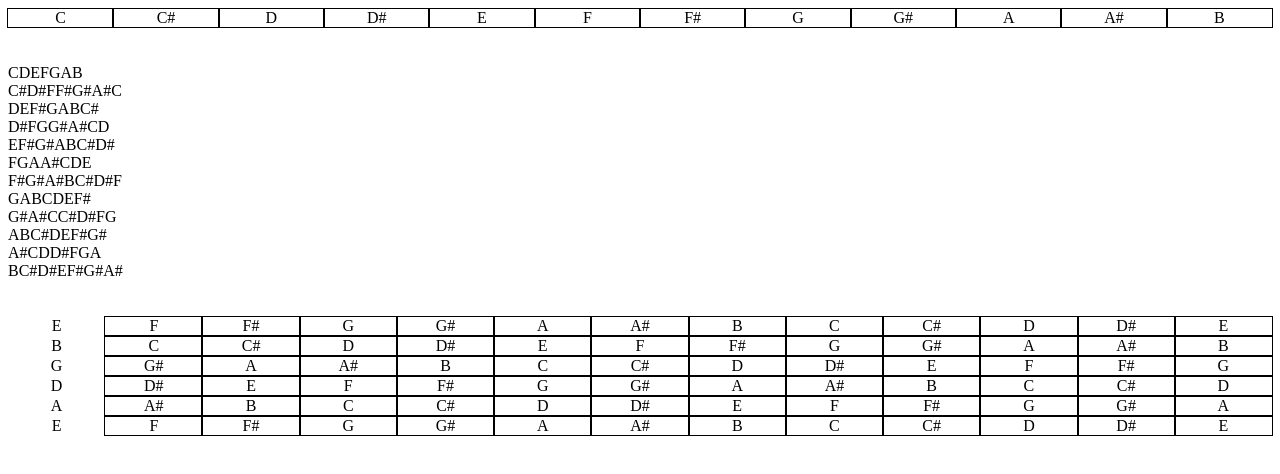
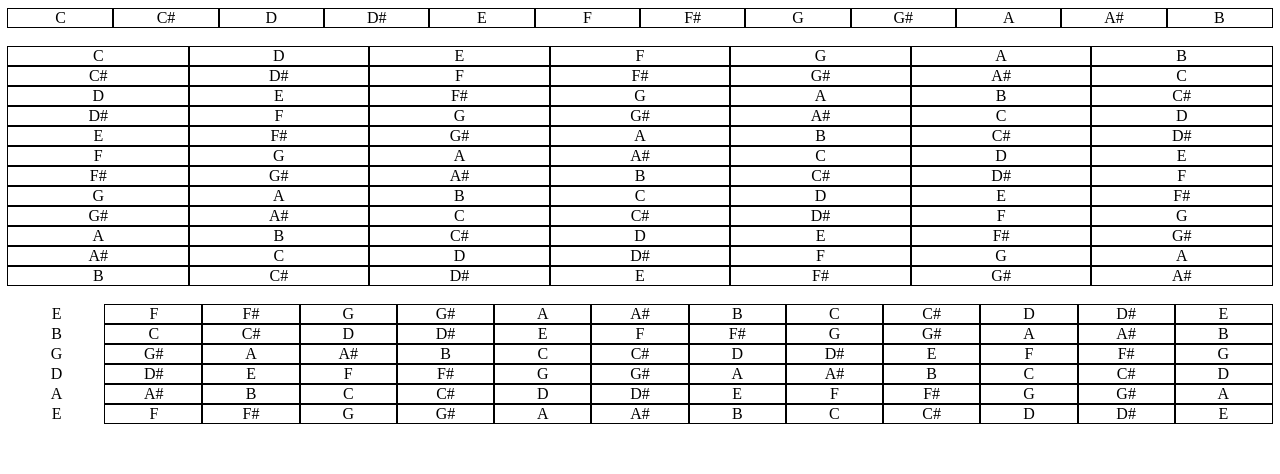
Before and after one commit to marano/purechords, a React (Create React App) app: page / in a window 1280 px wide. Shown: the top 474 px of the page. Built offline with nearby package versions, Linux system fonts and the light colour scheme.

Commit message:
Grid for major scales

```diff
--- a/src/App.js
+++ b/src/App.js
@@ -1,28 +1,17 @@
 import React from 'react';
-import MajorScale from './MajorScale';
 import GuitarArm from './GuitarArm';
-import { noteIndexes } from './notes';
 import ChromaticScale from './ChromaticScale';
+import MajorScales from './MajorScales';
 import NoteHighlightProvider from './NoteHighlightProvider';
 
 export default function App() {
   return (
     <NoteHighlightProvider>
-      <div>
-        <ChromaticScale />
-      </div>
+      <ChromaticScale />
       <br />
+      <MajorScales />
       <br />
-      <div>
-        {noteIndexes.map(
-          (noteIndex) => <div><MajorScale key={noteIndex} keyIndex={noteIndex} /></div>,
-        )}
-      </div>
-      <br />
-      <br />
-      <div>
-        <GuitarArm strings={[4, 11, 7, 2, 9, 4]} fretCount={13} />
-      </div>
+      <GuitarArm strings={[4, 11, 7, 2, 9, 4]} fretCount={13} />
     </NoteHighlightProvider>
   );
 }
--- a/src/MajorScale.js
+++ b/src/MajorScale.js
@@ -1,19 +1,14 @@
 import React from 'react';
 import { sum } from 'ramda';
 import Note from './Note';
-import { rotateNoteIndex } from './notes';
+import { majorScaleIntervals, rotateNoteIndex } from './notes';
 
 export default function MajorScale({ keyIndex }) {
-  const tone = 2;
-  const semiTone = 1;
-
-  const intervals = [tone, tone, semiTone, tone, tone, tone, semiTone];
-
-  const notes = intervals
-    .map((_, index) => keyIndex + sum(intervals.slice(0, index)))
+  const notes = majorScaleIntervals
+    .map((_, index) => keyIndex + sum(majorScaleIntervals.slice(0, index)))
     .map(rotateNoteIndex);
 
   return notes.map(
-    (noteIndex) => <Note key={noteIndex} index={noteIndex} />,
+    (noteIndex) => <div key={noteIndex}><Note index={noteIndex} /></div>,
   );
 }
--- /dev/null
+++ b/src/MajorScales.js
@@ -0,0 +1,14 @@
+import React from 'react';
+import Grid from './Grid';
+import MajorScale from './MajorScale';
+import { majorScaleIntervals, noteIndexes } from './notes';
+
+export default function MajorScales() {
+  return (
+    <Grid columnCount={majorScaleIntervals.length}>
+      {noteIndexes.map(
+        (noteIndex) => <MajorScale key={noteIndex} keyIndex={noteIndex} />,
+      )}
+    </Grid>
+  );
+}
--- a/src/notes.js
+++ b/src/notes.js
@@ -15,6 +15,11 @@ const notes = [
   'B',
 ];
 
+const tone = 2;
+const semiTone = 1;
+
+export const majorScaleIntervals = [tone, tone, semiTone, tone, tone, tone, semiTone];
+
 export const noteIndexes = range(0, notes.length);
 
 export function getNoteName(noteIndex) {
```
